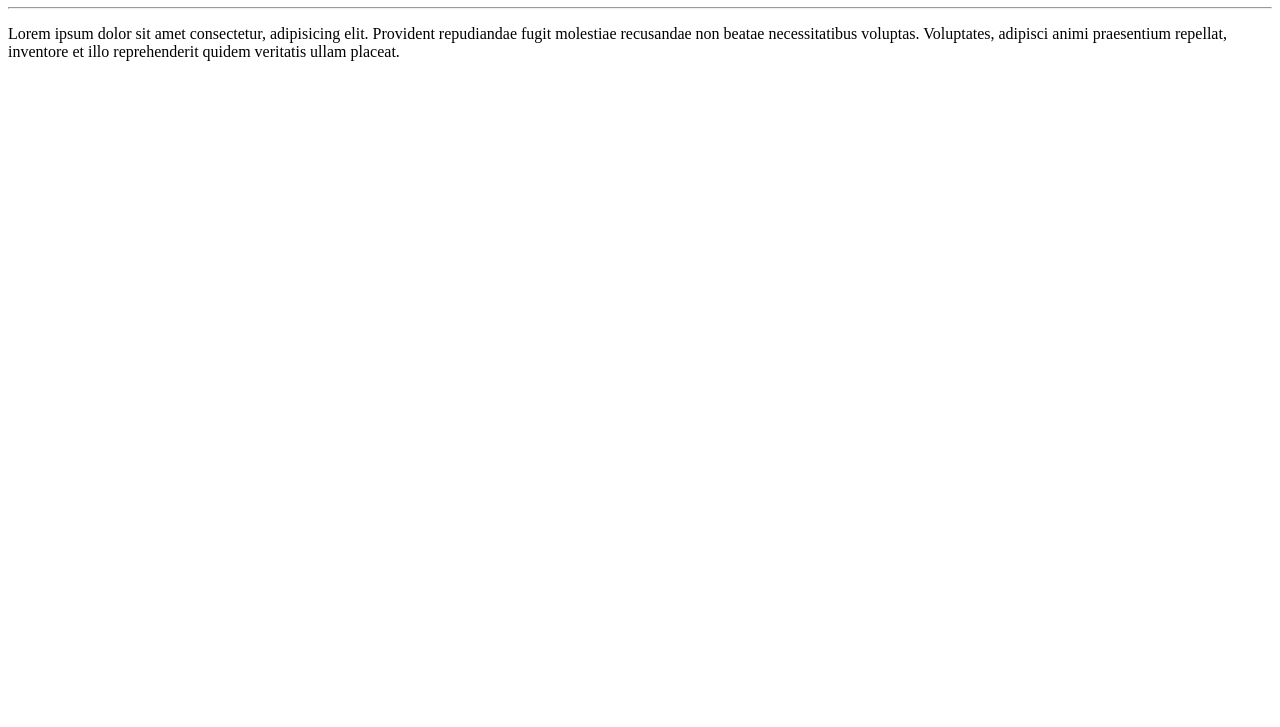
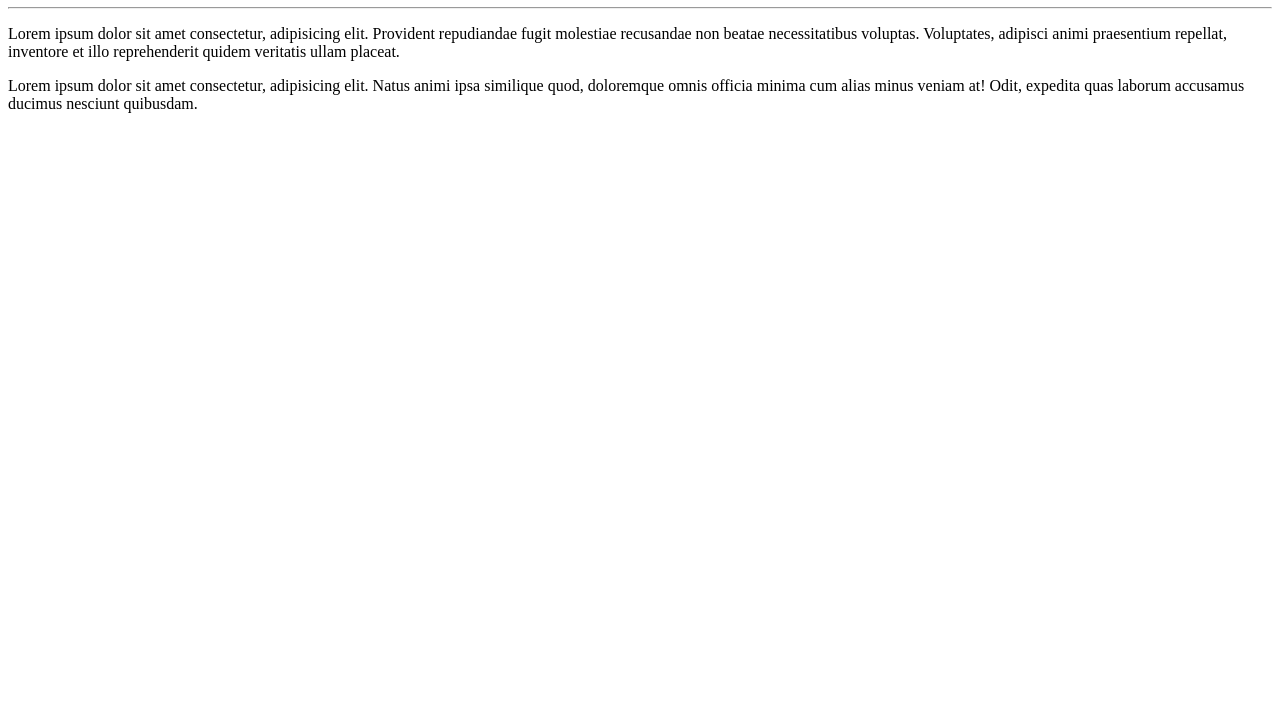
Before and after one commit to thaynapereira95/Ola-Mundo, a plain HTML site: page site.exemplo/index.html in a window 1280 px wide. Shown: the part 73-800 px from the top of the page. Drawn offline with Linux system fonts and the light colour scheme.

Commit message:
adicionei um parágrafo

```diff
--- a/site.exemplo/index.html
+++ b/site.exemplo/index.html
@@ -10,6 +10,7 @@
     <h1>Olá, Mundo!</h1>
     <hr>
     <p>Lorem ipsum dolor sit amet consectetur, adipisicing elit. Provident repudiandae fugit molestiae recusandae non beatae necessitatibus voluptas. Voluptates, adipisci animi praesentium repellat, inventore et illo reprehenderit quidem veritatis ullam placeat.</p>
+    <p>Lorem ipsum dolor sit amet consectetur, adipisicing elit. Natus animi ipsa similique quod, doloremque omnis officia minima cum alias minus veniam at! Odit, expedita quas laborum accusamus ducimus nesciunt quibusdam.</p>
 
 </body>
 </html>
```
